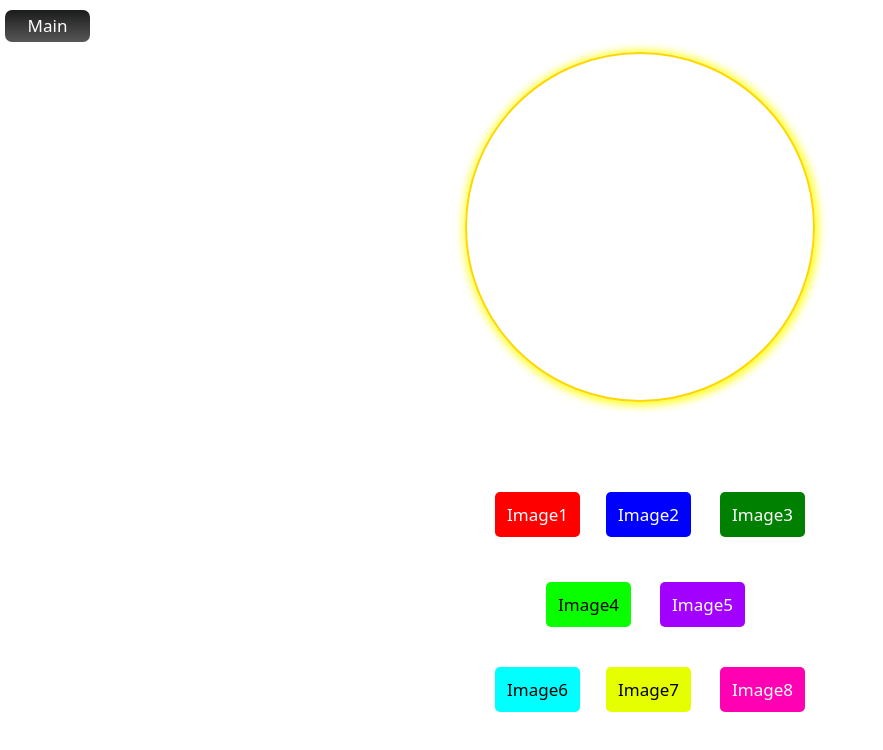
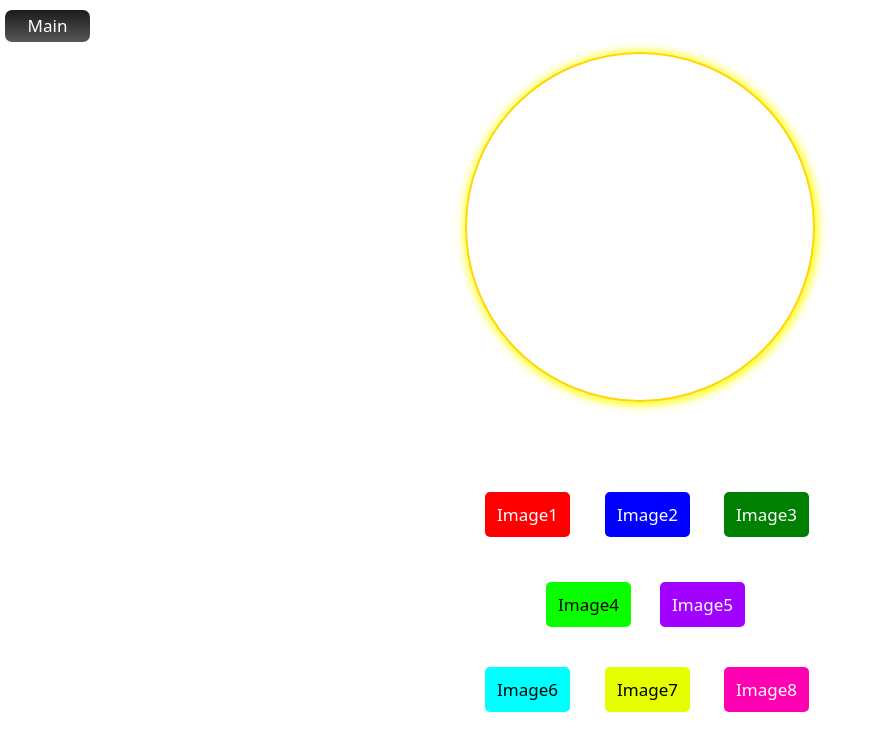
Before and after one commit to hasanshash50-max/photo.js, a Next.js app: page /photo in a window 1280 px wide. Shown: the top 750 px of the page, without its empty margins (0-883 px from the left). Built offline with nearby package versions, Linux system fonts and the light colour scheme.

Commit message:
first commit

```diff
--- a/app/photo/image.css
+++ b/app/photo/image.css
@@ -36,7 +36,7 @@ button:hover{
     border: none;
     border-radius: 5px;
     position: absolute;
-    left: 5px;
+    left: -5px;
     top: 70px;
 }
 #two1{
@@ -46,7 +46,7 @@ button:hover{
     border: none;
     border-radius: 5px;
     position: absolute;
-    left: 116px;
+    left: 115px;
     top: 70px;
 }
 #three1{
@@ -56,7 +56,7 @@ button:hover{
     border: none;
     border-radius: 5px;
     position: absolute;
-    left: 230px;
+    left: 234px;
     top: 70px;
 }
 #four1{
@@ -86,7 +86,7 @@ button:hover{
     border: none;
     border-radius: 5px;
     position: absolute;
-    left: 5px;
+    left: -5px;
     top: 245px;
 }
 #seven{
@@ -96,7 +96,7 @@ button:hover{
     border: none;
     border-radius: 5px;
     position: absolute;
-    left: 116px;
+    left: 115px;
     top: 245px;
 }
 #eight{
@@ -106,7 +106,7 @@ button:hover{
     border: none;
     border-radius: 5px;
     position: absolute;
-    left: 230px;
+    left: 234px;
     top: 245px;
 }
 h2{
```
